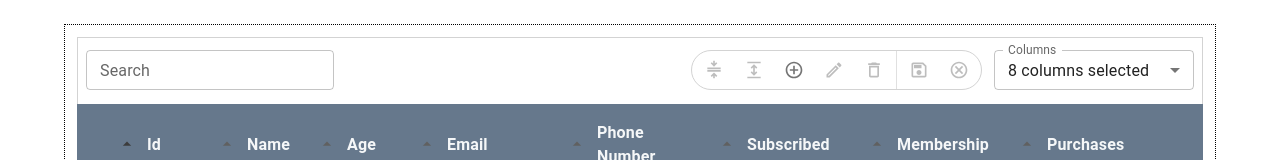
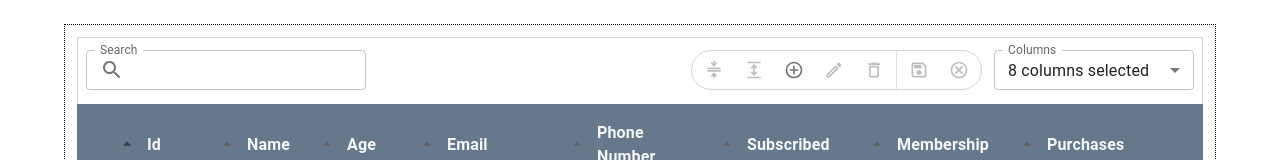
Before and after one commit to talis1999/Custom-table, a React (Create React App) app: page / in a window 1280 px wide. Shown: the top 160 px of the page. Built offline with nearby package versions, Linux system fonts and the light colour scheme.

Commit message:
adding search icon

```diff
--- a/src/components/Toolbar/SearchField.tsx
+++ b/src/components/Toolbar/SearchField.tsx
@@ -1,5 +1,6 @@
 import React, { useState, useEffect } from "react";
-import { TextField } from "@mui/material";
+import { TextField, InputAdornment } from "@mui/material";
+import SearchIcon from "@mui/icons-material/SearchRounded";
 
 import { useAppSelector, useAppDispatch } from "../../app/hooks";
 import { getSearchQuery, setSearchQuery } from "../../features/data/data";
@@ -31,6 +32,13 @@ const SearchField: React.FC = () => {
       size="small"
       value={searchValue}
       onChange={handleSearch}
+      InputProps={{
+        startAdornment: (
+          <InputAdornment position="start" variant="outlined">
+            <SearchIcon />
+          </InputAdornment>
+        ),
+      }}
     />
   );
 };
```
